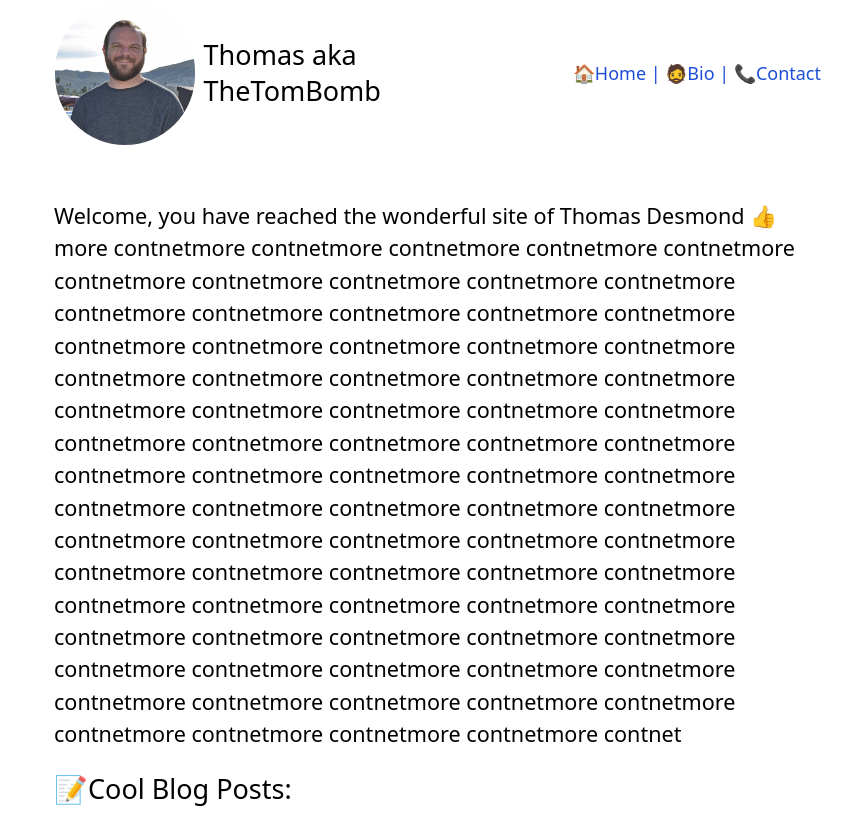
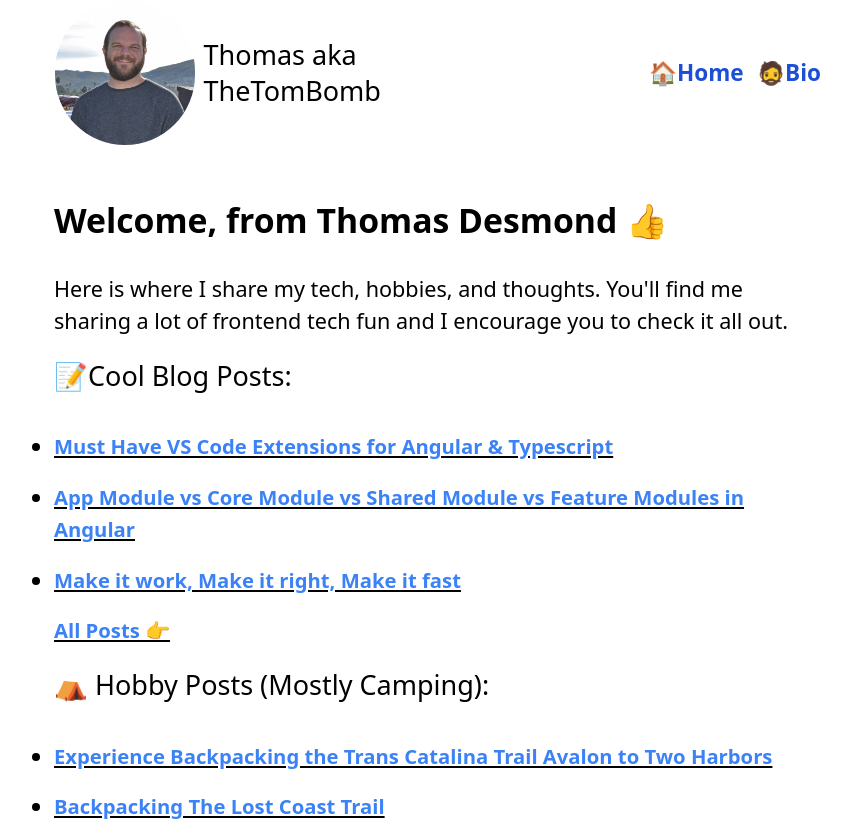
Before and after one commit to zeeshanhshaheen/blog, a Next.js app: page / in a window 1280 px wide. Shown: the top 821 px of the page, without its empty margins (202-1054 px from the left). Built offline with nearby package versions, Linux system fonts and the light colour scheme; what @tailwindcss/typography would draw is missing.

Commit message:
Some styling fun

```diff
--- a/components/homeLayout.js
+++ b/components/homeLayout.js
@@ -43,19 +43,14 @@ export default function HomeLayout({ children }) {
                                     <div class="">
                                         <span>
                                             <Link href="/">
-                                                <a>
-                                                    🏠Home {' '}{'|'}{' '}
+                                                <a class="font-semibold pr-3 text-xl">
+                                                    🏠Home
                                                 </a>
                                             </Link>
                                             <Link href="/bio">
-                                                <a>
-                                                    🧔Bio {' '}{'|'}{' '}
+                                                <a class="font-semibold text-xl">
+                                                    🧔Bio
                                                 </a>
-                                            </Link>
-                                            <Link href="/contact">
-                                                <a>
-                                                    📞Contact
-                                </a>
                                             </Link>
                                         </span>
                                     </div>
--- a/pages/index.js
+++ b/pages/index.js
@@ -25,24 +25,29 @@ export default function Home({ topPosts, hobbyPosts }) {
       <div >
         <section className={utilStyles.headingMd}>
           <p></p>
-          <p>
-            Welcome, you have reached the wonderful site of Thomas Desmond 👍 more contnetmore contnetmore contnetmore contnetmore contnetmore contnetmore contnetmore contnetmore contnetmore contnetmore contnetmore contnetmore contnetmore contnetmore contnetmore contnetmore contnetmore contnetmore contnetmore contnetmore contnetmore contnetmore contnetmore contnetmore contnetmore contnetmore contnetmore contnetmore contnetmore contnetmore contnetmore contnetmore contnetmore contnetmore contnetmore contnetmore contnetmore contnetmore contnetmore contnetmore contnetmore contnetmore contnetmore contnetmore contnetmore contnetmore contnetmore contnetmore contnetmore contnetmore contnetmore contnetmore contnetmore contnetmore contnetmore contnetmore contnetmore contnetmore contnetmore contnetmore contnetmore contnetmore contnetmore contnetmore contnetmore contnetmore contnetmore contnetmore contnetmore contnetmore contnetmore contnetmore contnetmore contnetmore contnetmore contnetmore contnetmore contnetmore contnetmore contnet
+          <p class="text-3xl font-semibold">
+            Welcome, from Thomas Desmond 👍
         </p>
+        <br />
+        <p>
+          Here is where I share my tech, hobbies, and thoughts. You'll find me sharing a lot of frontend tech fun and I encourage you to check it all out.
+        </p>
+
         </section>
         <section className={`${utilStyles.headingMd} ${utilStyles.padding1px}`}>
           <h2 className={utilStyles.headingLg}>📝Cool Blog Posts:</h2>
           <ul className={utilStyles.list}>
             {topPosts?.map(({ id, date, title }) => (
-              <li class="pt-4 underline " key={id}>
+              <li class="pt-4 underline list-disc" key={id}>
                 <Link href={`/posts/${id}`}>
-                  <a class="text-blue-500 font-semibold">{title}</a>
+                  <a class="text-blue-500 font-semibold text-lg">{title}</a>
                 </Link>
                 <br />
               </li>
             ))}
-            <li class="pt-4 underline " key="all-posts">
+            <li class="pt-4 underline" key="all-posts">
                 <Link href={`/all-posts`}>
-                  <a class="text-blue-500 font-semibold">All Posts 👉</a>
+                  <a class="text-blue-500 font-semibold text-lg">All Posts 👉</a>
                 </Link>
                 <br />
               </li>
@@ -52,9 +57,9 @@ export default function Home({ topPosts, hobbyPosts }) {
           <h2 className={utilStyles.headingLg}>⛺ Hobby Posts (Mostly Camping):</h2>
           <ul className={utilStyles.list}>
             {hobbyPosts?.map(({ id, date, title }) => (
-              <li class="pt-4 underline " key={id}>
+              <li class="pt-4 underline list-disc" key={id}>
                 <Link href={`/posts/${id}`}>
-                  <a class="text-blue-500 font-semibold">{title}</a>
+                  <a class="text-blue-500 font-semibold text-lg">{title}</a>
                 </Link>
                 <br />
               </li>
```
